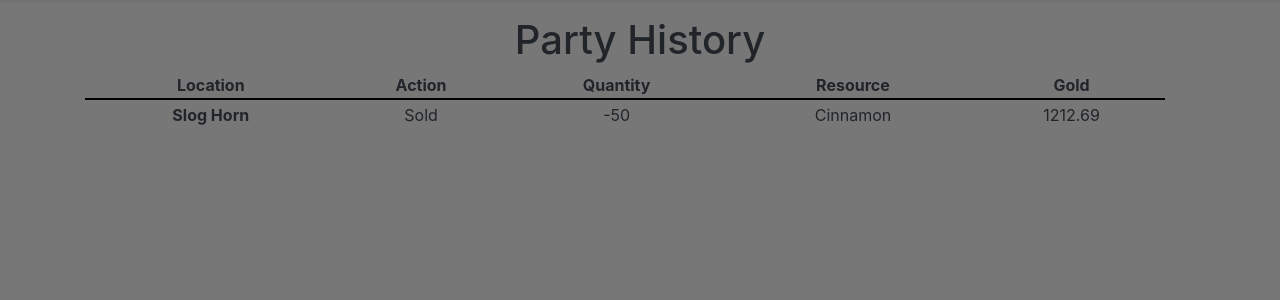
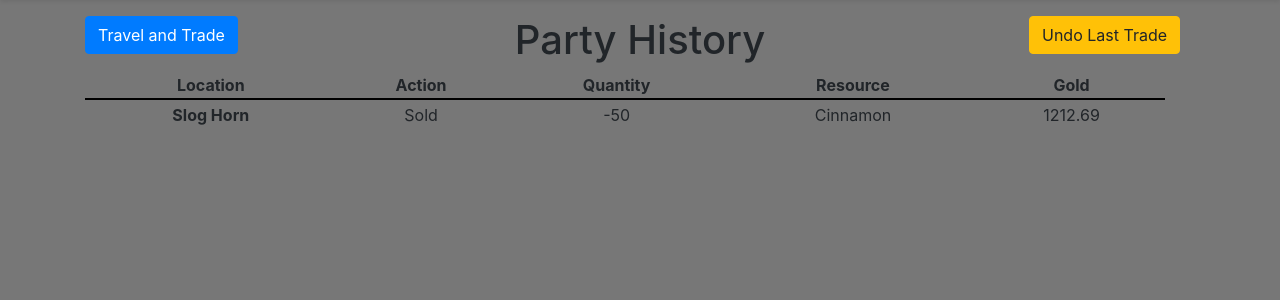
Before and after one commit to LaytonGB/D-D-Stocks-System, a Django app: page /party/history/ in a window 1280 px wide. Shown: the part 72-372 px from the top of the page. Run offline with Django 3.2, Linux system fonts and the light colour scheme; data comes from the database, SQL or seed files in the repository; both versions use the stored data as it was after the commit; some libraries are stand-ins or nearby versions.

Commit message:
improve formatting, add buttons, correct link buttons POST -> <a>

```diff
--- a/DNDStocks/party/views.py
+++ b/DNDStocks/party/views.py
@@ -140,6 +140,7 @@ def undo_trade(request):
 
 def history_page(request):
     party = Party.objects.first()
+    latest_trade = party.latest_trade()
     history: dict[int, object] = {}
     with connection.cursor() as cursor:
         # get the travel history
@@ -161,5 +162,6 @@ def history_page(request):
     context = {
         'title': 'Party History',
         'history': history,
+        'latest_trade': latest_trade,
     }
     return render(request, 'history.html', context)
--- a/DNDStocks/templates/history.html
+++ b/DNDStocks/templates/history.html
@@ -4,9 +4,30 @@
 
 <div class="container text-center">
     <div class="row">
-        <div class="col"></div>
+        <div class="col text-left">
+            <a href="/party/travel/" class="btn btn-primary">Travel and Trade</a>
+        </div>
         <h1 class="col-auto">Party History</h1>
-        <div class="col"></div>
+        <div class="col text-right">
+            {% if party.journey_count > 1 %}
+                <form action="/party/travel/undo/" method="post">
+                    {% csrf_token %}
+                    <input type="submit"
+                        onclick="return confirm('Are you sure?\nAll trades at the current location will be undone.')"
+                        class="col-auto btn btn-warning"
+                        value="Undo Last Journey">
+                </form>
+            {% endif %}
+            {% if latest_trade %}
+                <form action="/party/trade/undo/" method="post" class="m-0 col-auto">
+                    {% csrf_token %}
+                    <input type="submit"
+                        onclick="return confirm('Are you sure you want to undo the last trade?')"
+                        class="col-auto btn btn-warning"
+                        value="Undo Last Trade">
+                </form>
+            {% endif %}
+        </div>
     </div>
 
     {% if history %}
```
Also changed, not shown: DNDStocks/templates/travel.html (+9 -6 lines), DNDStocks/db.sqlite3.
